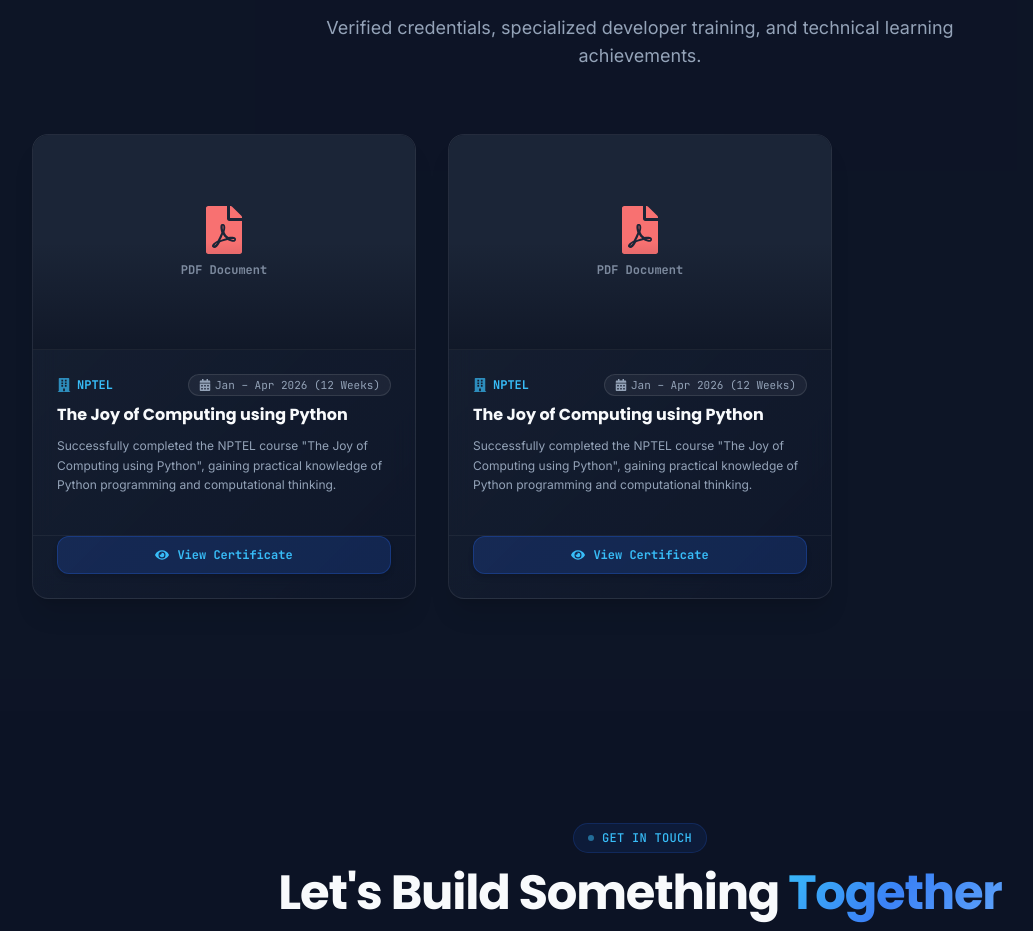
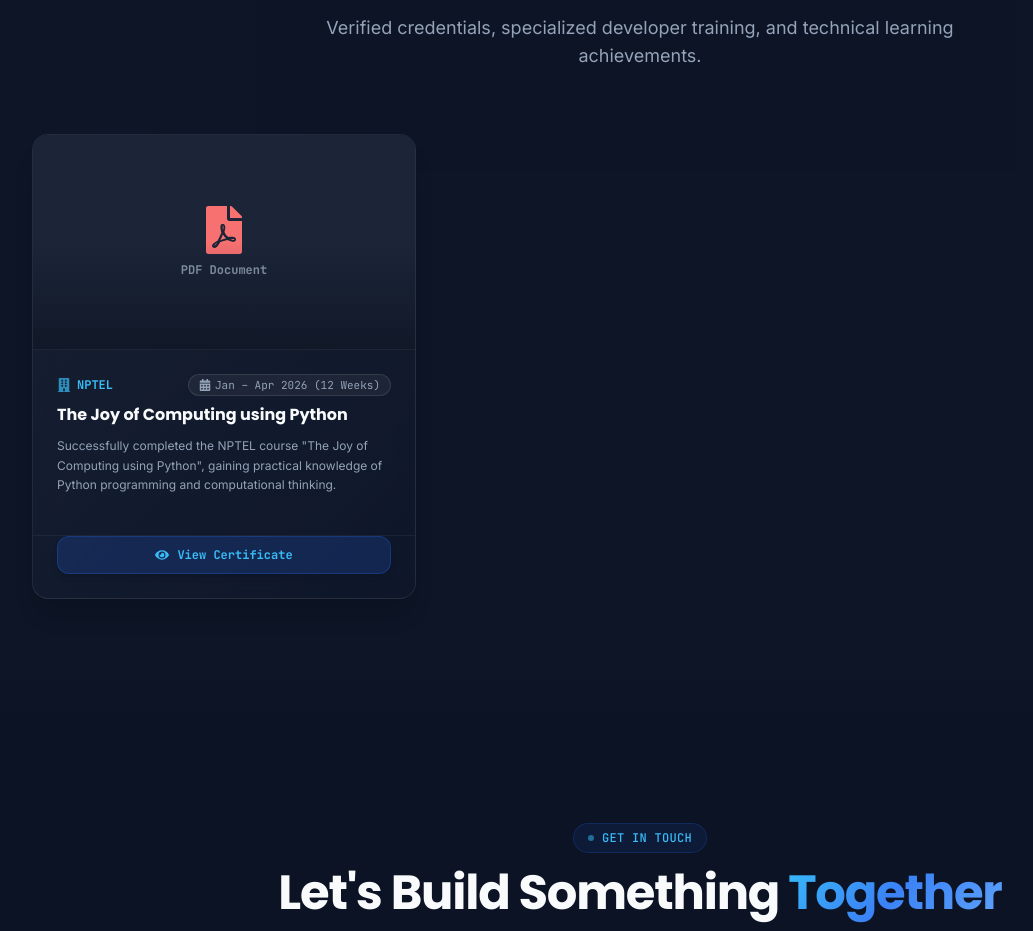
Before and after one commit to HG12265/portfolio, a React (Vite) app: page / in a window 1280 px wide. Shown: the part 6180-7111 px from the top of the page, without its empty margins (0-1033 px from the left). Built offline with nearby package versions, Linux system fonts and the light colour scheme.

Commit message:
feat: add NPTEL Python certification data to certificates list

```diff
--- a/src/data/certificatesData.js
+++ b/src/data/certificatesData.js
@@ -7,14 +7,5 @@ export const certificatesData = [
     description: 'Successfully completed the NPTEL course "The Joy of Computing using Python", gaining practical knowledge of Python programming and computational thinking.',
     image_url: '/assets/NPTEL26CS84S46490101104522103.pdf',
     display_order: 1
-  },
-  {
-    id: 2,
-    title: 'The Joy of Computing using Python',
-    organization: 'NPTEL',
-    duration: 'Jan – Apr 2026 (12 Weeks)',
-    description: 'Successfully completed the NPTEL course "The Joy of Computing using Python", gaining practical knowledge of Python programming and computational thinking.',
-    image_url: '/assets/NPTEL26CS84S46490101104522103.pdf',
-    display_order: 2
   }
 ];
```
